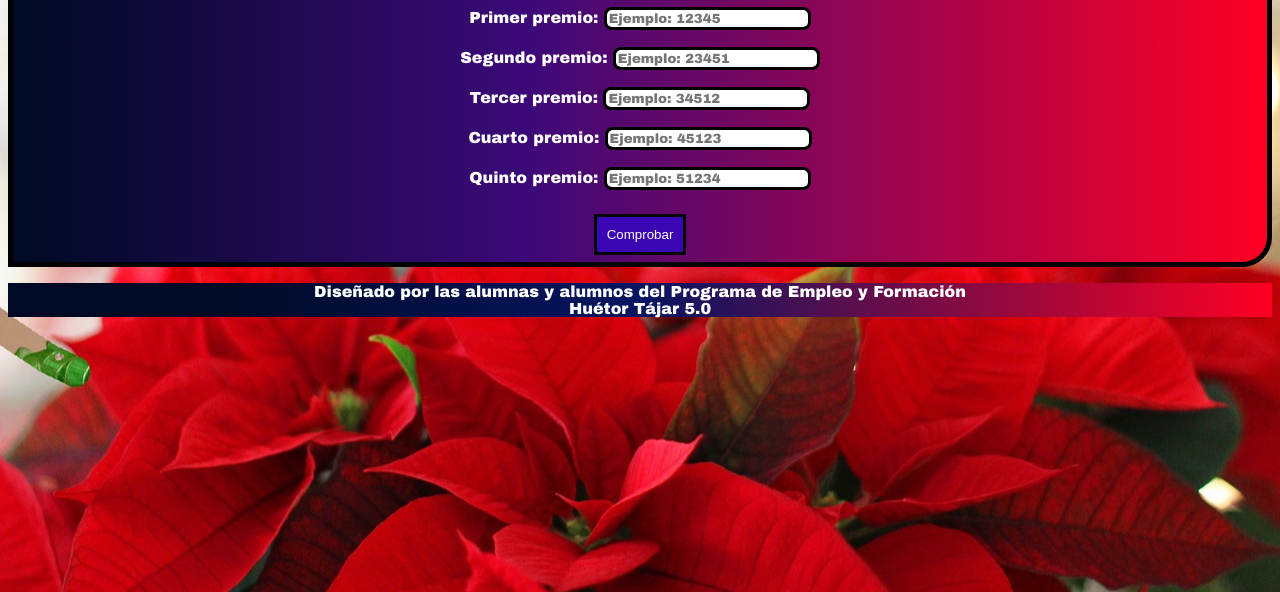
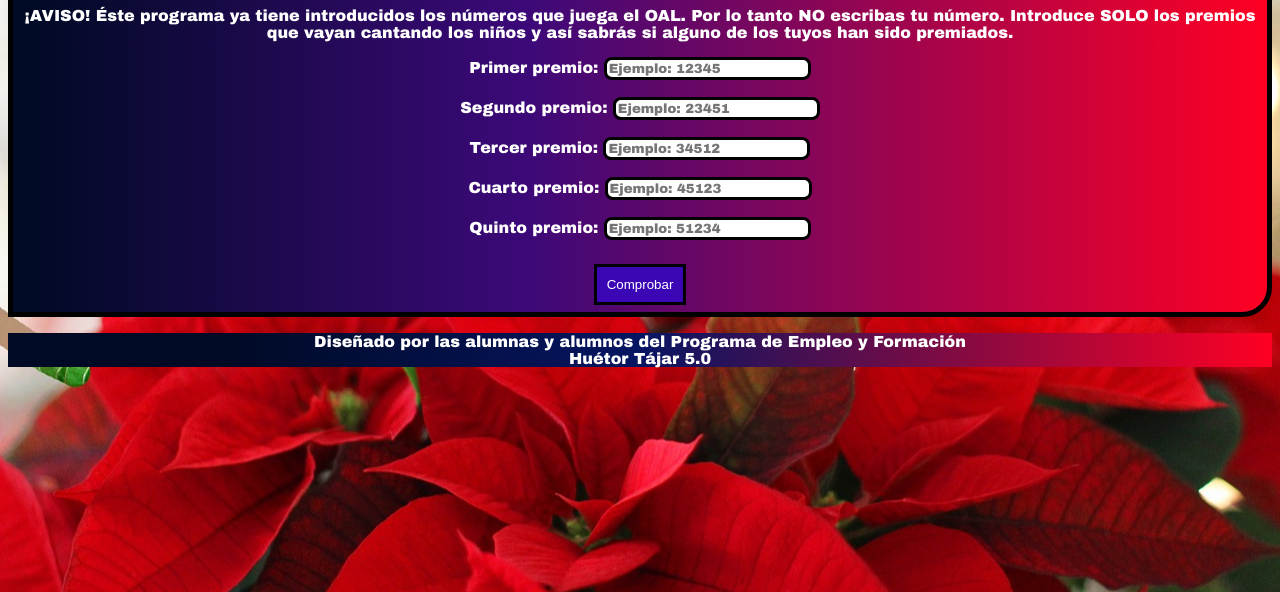
Before and after one commit to 123xjavier/loteria, a plain HTML site: page index.html in a window 1280 px wide. Shown: the part 208-800 px from the top of the page. Drawn offline with Linux system fonts and the light colour scheme.

Commit message:
avisos index.html

```diff
--- a/index.html
+++ b/index.html
@@ -88,6 +88,10 @@ div.logos{
     justify-content: space-between;
     display: flex;
 }
+p{
+    text-align: center;
+    font-family: Arial black;
+}
 
 
 </style>
@@ -99,6 +103,8 @@ div.logos{
         <img src="3.png" class="logo1" width="120px" height="120px">
         </div>
     <h2 class="uno">Comprobador de Lotería</h2>
+<p> ¡AVISO! Éste programa ya tiene introducidos los números que juega el OAL. Por lo tanto NO escribas tu número.
+    Introduce SOLO los premios que vayan cantando los niños y así sabrás si alguno de los tuyos han sido premiados. </p>
 
     <!-- Campos de entrada para los cinco números de premio -->
     <label for="premio1">Primer premio:</label>
```
